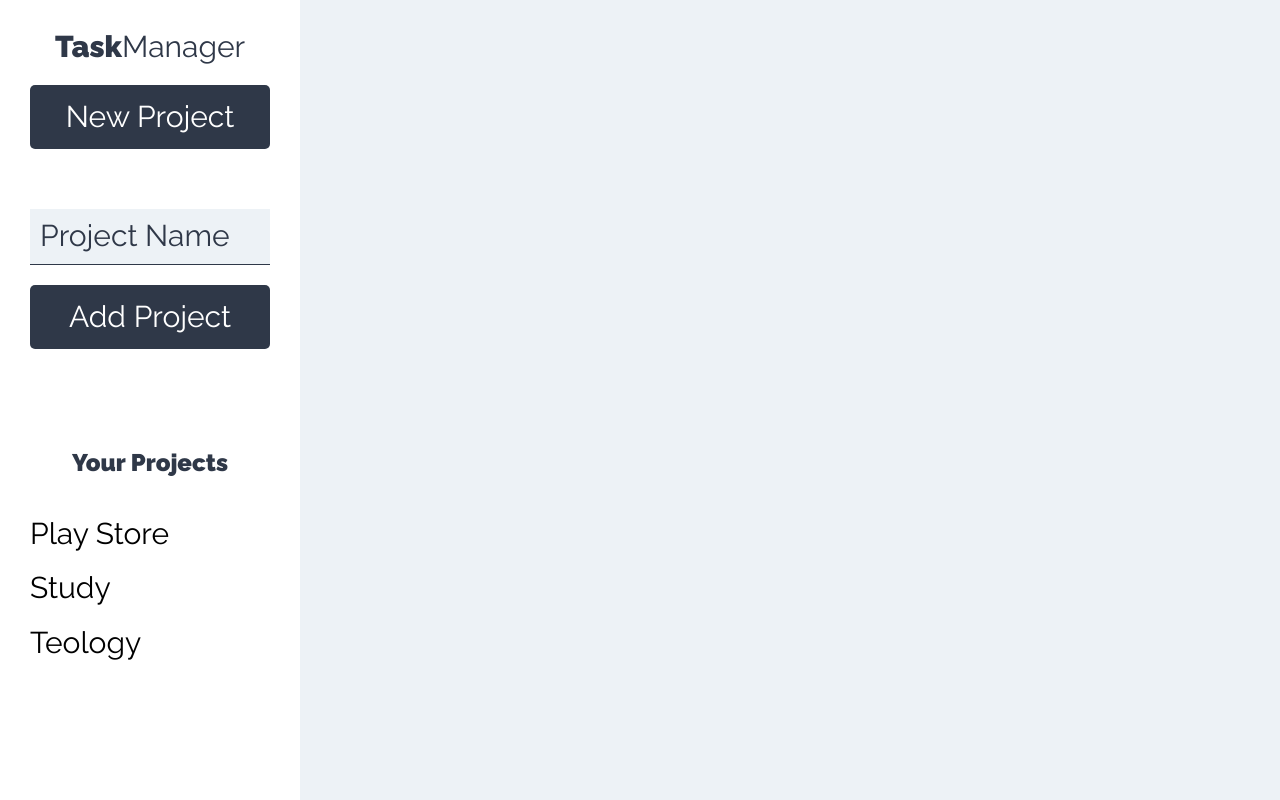
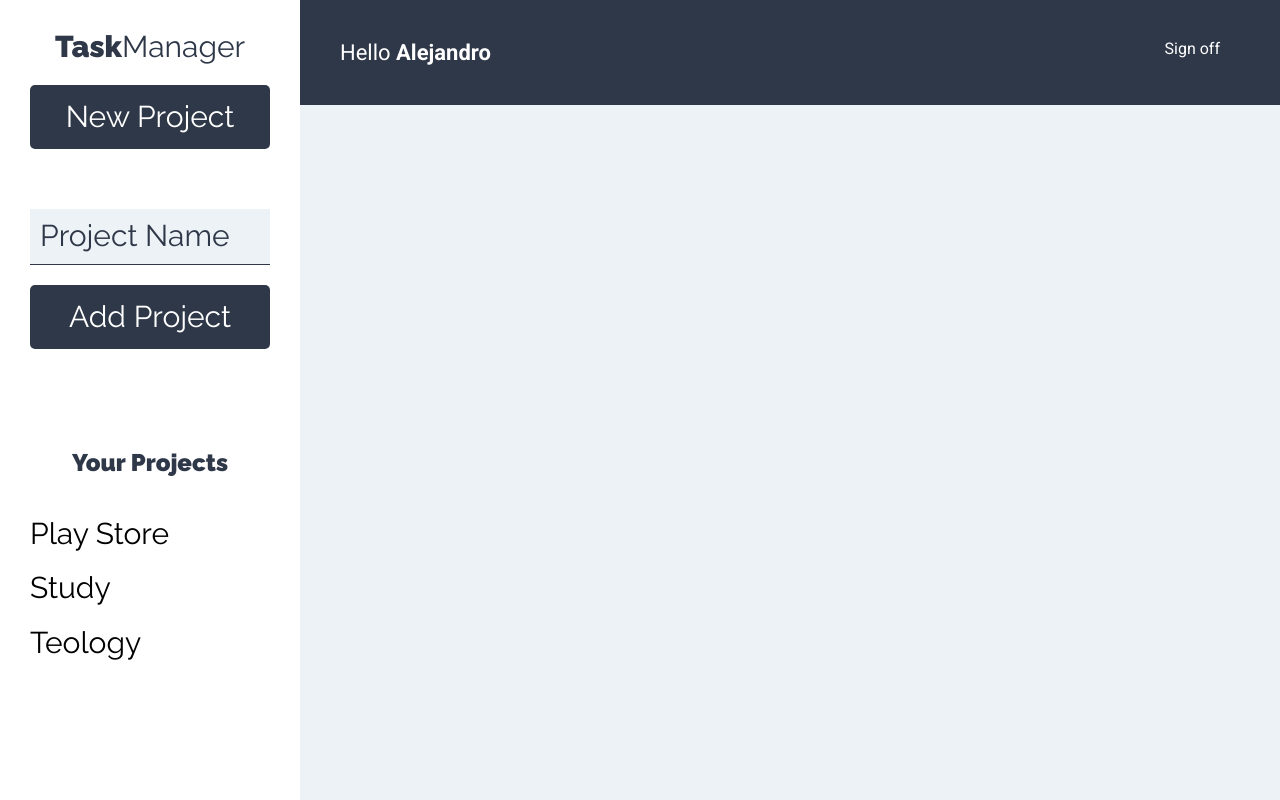
Before and after one commit to alejandroPolak-1/task_manager_client, a React (Create React App) app: page /projects in a window 1280 px wide. Built offline with nearby package versions, Linux system fonts and the light colour scheme.

Commit message:
[Bar][Header] who is logging, and button to Sign off Projects import Bar

```diff
--- /dev/null
+++ b/src/components/layout/Bar.layout.js
@@ -0,0 +1,15 @@
+import React from 'react'
+
+const Bar = () => {
+    return (
+        <header className="app-header">
+            <p className="nombre-usuario">Hello <span>Alejandro </span></p>
+
+            <nav className="nav-principal">
+                <a href="#!">Sign off</a>
+            </nav>
+        </header>
+     );
+}
+
+export default Bar;
--- a/src/components/projects/Projects.js
+++ b/src/components/projects/Projects.js
@@ -1,5 +1,6 @@
 import React from 'react'
 import Sidebar from '../layout/Sidebar.layout'
+import Bar from '../layout/Bar.layout'
 
 const Projects = () => {
   return (
@@ -7,6 +8,8 @@
       <Sidebar />
 
       <div className="seccion-principal">
+        <Bar />
+
         <main>
 
           <div className="contenedor-tareas">
```
